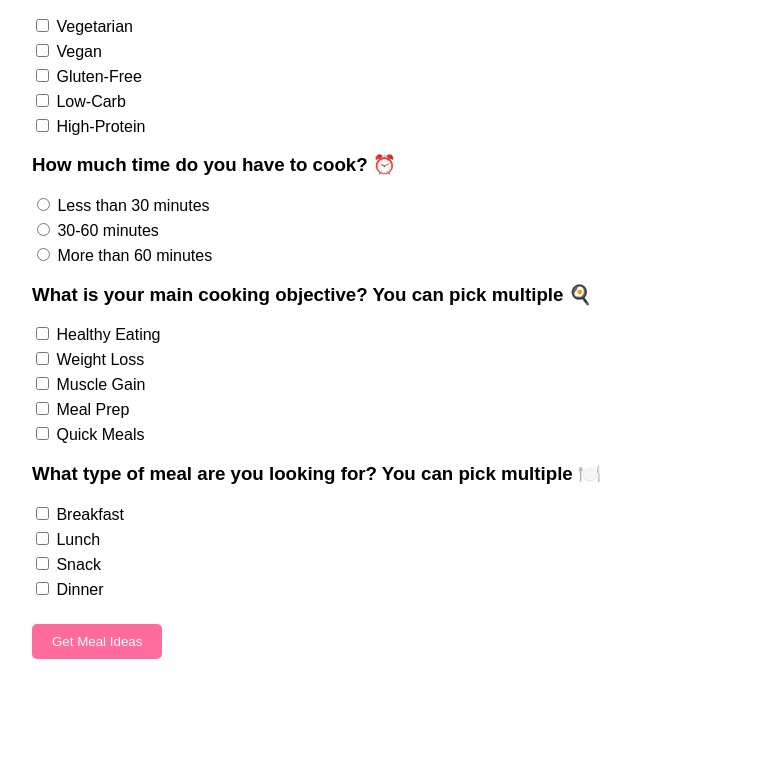
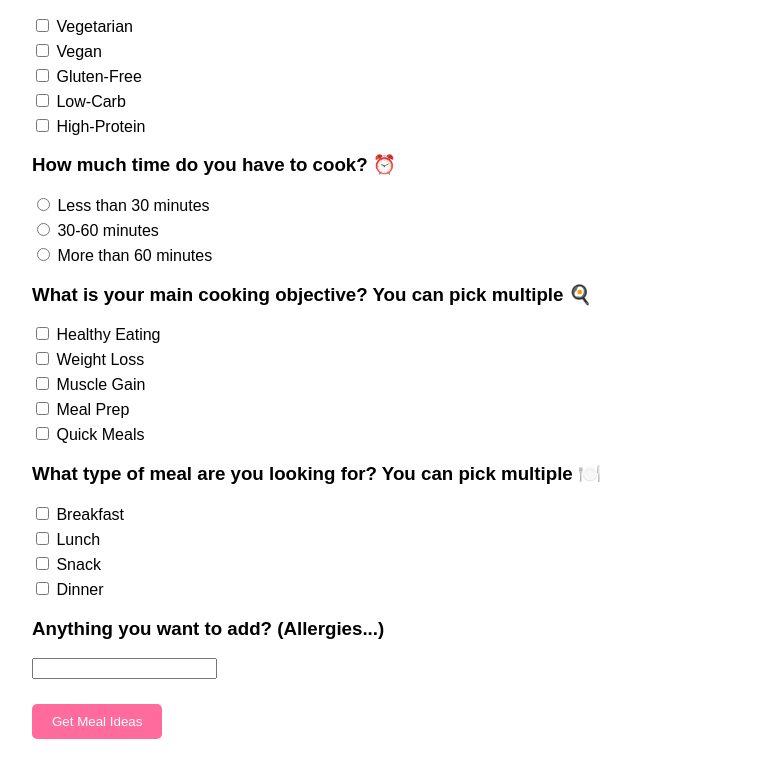
Before and after one commit to SoCutie/gym_assistant, a plain HTML site: page cooking.html in a window 1280 px wide. Shown: the part 126-885 px from the top of the page, without its empty margins (108-891 px from the left). Before the commit the page ends 805 px from the top, so only its background shows below. Drawn offline with Linux system fonts and the light colour scheme.

Commit message:
✨Added a text area in the cooking assistant

```diff
--- a/cooking.html
+++ b/cooking.html
@@ -76,6 +76,10 @@
         <label>
             <input type="checkbox" name="meal-type" value="Dinner"> Dinner
         </label>
+        <div>
+        <h3>Anything you want to add? (Allergies...)</h3>
+        <label><input type="text" name="additional-notes"></label>
+        </div>
 
         <button id="submit-button">Get Meal Ideas</button>
     </div>
```
